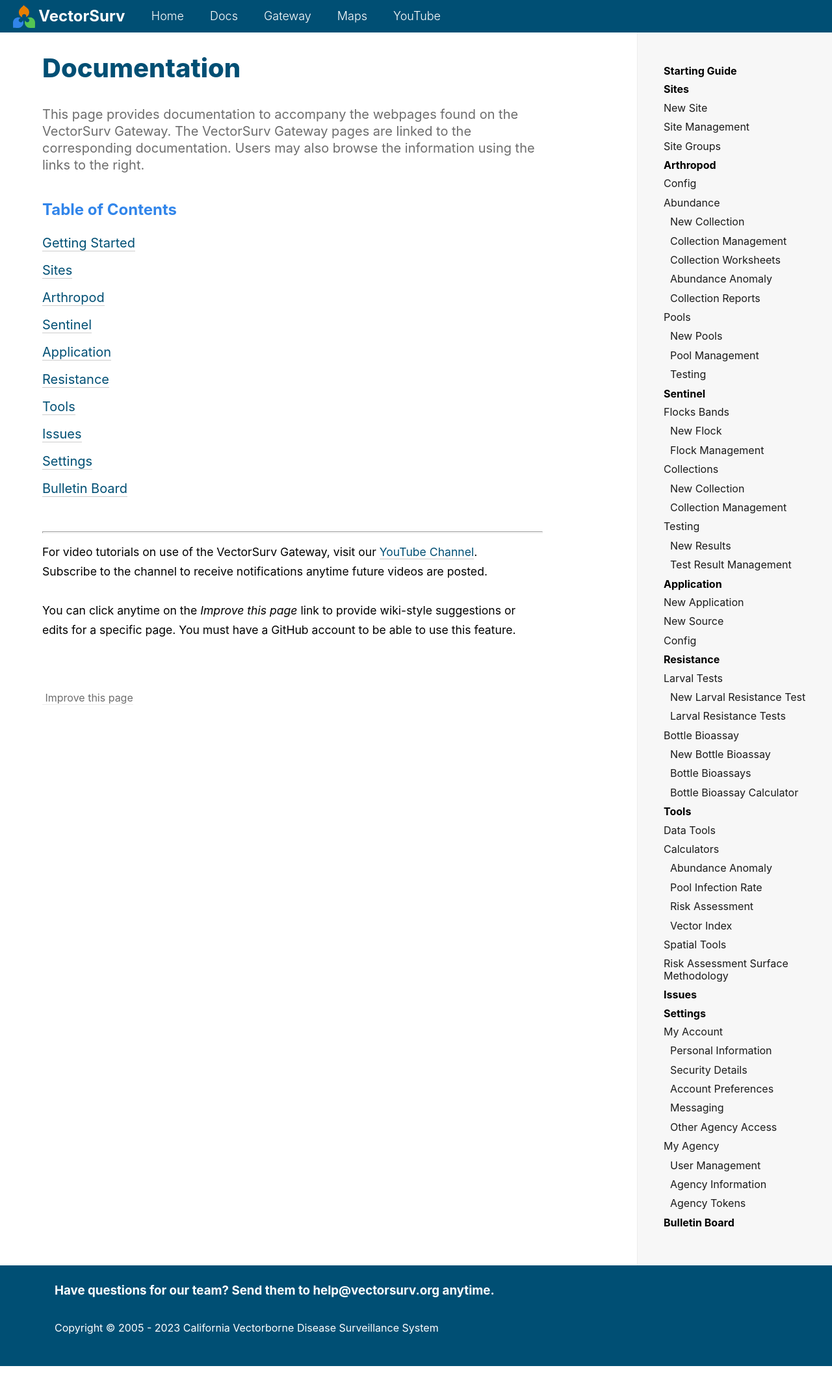
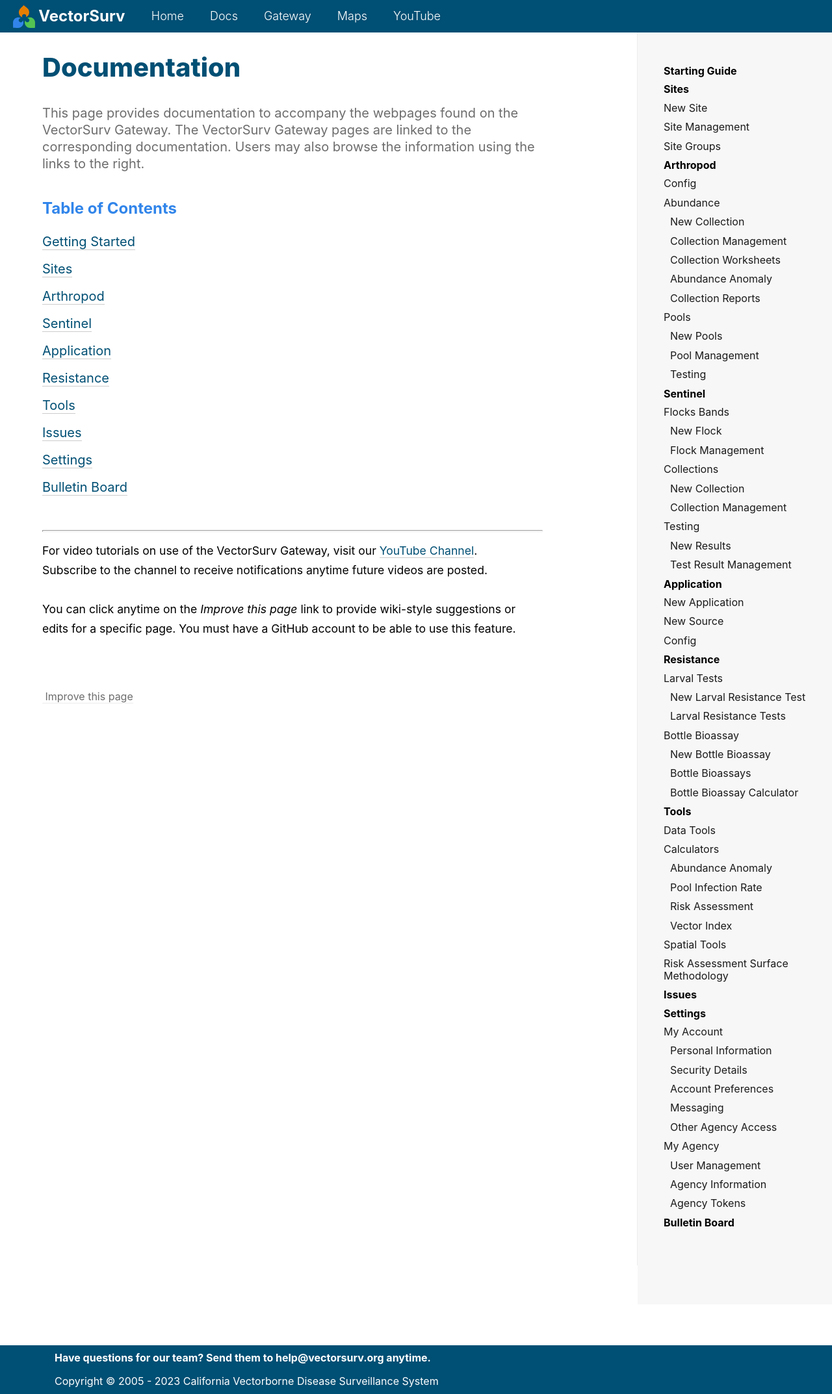
Before and after one commit to tlvaldepena/vectorsurv.org, a Jekyll site: the page built from _docs/index.md, in a window 1280 px wide. Shown: the whole page at 65% size. Built offline with Jekyll 4.4.1, drawn with Linux system fonts in a browser that asks for light colours; before the commit the page ends 2103 px from its top, so only the background shows below that.

Commit message:
Pr/8+9 (#9)
* Fix bug where page titles spawned under navbar

* Update to sticky footer

* Prettify sidebar

* Reduce copyright spacing

* Unfix sticky bottom

* update footer on mobile

---------

Co-authored-by: smranck <30805656+smranck@users.noreply.github.com>

```diff
--- a/_docs/index.md
+++ b/_docs/index.md
@@ -2,13 +2,6 @@
 title: Documentation
 permalink: /docs/
 ---
-
-<div class="grid-container3">
-    <div class= "box3">
-        <h1>  Documentation
-        </h1>
-    </div>
-</div>
 
 <h4>This page provides documentation to accompany the webpages found on the VectorSurv Gateway. The VectorSurv Gateway pages are linked to the corresponding documentation. Users may also browse the information using the links to the right.</h4><br>
 
--- a/_includes/doc_sidebar.html
+++ b/_includes/doc_sidebar.html
@@ -4,30 +4,36 @@
       <div class="sidebar-wrap-inner">
         <nav>
           <div>
-            {% for section in site.data.docs_nav %}
-            {% assign p = site.documents | where: "url", section.link | first %}
-            <h4 class="container">{%- if section.link %}<a href="{{ p.url }}">{%- if page.url == p.url %}<span class="current"></span>{%- endif %}
-              {%- endif %}{{ section.title }}{%- if section.link %}</a>{%- endif %}</h4>
+            {% for section in site.data.docs_nav %} {% assign p = site.documents
+            | where: "url", section.link | first %}
+            <h4 class="container">
+              {%- if section.link %}
+              <a href="{{ p.url }}"
+                >{%- if page.url == p.url %} <span class="current"></span> {%-
+                endif %} {%- endif %}{{ section.title }}{%- if section.link %}
+              </a>
+              {%- endif %}
+            </h4>
             <ul>
-              {% for item in section.docs %}
-                {% assign p = site.documents | where: "url", item.link | first %}
-                <li {%- if page.url == p.url %} class="current" {%- endif %}>
-                  <a class="item" href="{{ p.url }}">
-                    {%- if page.url == p.url %}<span class="current"></span>{%- endif %}
-                    {{ p.menu_name | default: p.title }}
-                  </a>
-                  <ul class="innerNav">
-                  {% for item2 in item.docs %}
-                  {% assign p = site.documents | where: "url", item2.link | first %}
-                  <li {%- if page.url == p.url %} class="current" {%- endif %}>
+              {% for item in section.docs %} {% assign p = site.documents |
+              where: "url", item.link | first %}
+              <li {%- if page.url=="p.url" %} class="current" {%- endif %}>
+                <a class="item" href="{{ p.url }}">
+                  {%- if page.url == p.url %}<span class="current"></span>{%-
+                  endif %} {{ p.menu_name | default: p.title }}
+                </a>
+                <ul class="innerNav">
+                  {% for item2 in item.docs %} {% assign p = site.documents |
+                  where: "url", item2.link | first %}
+                  <li {%- if page.url=="p.url" %} class="current" {%- endif %}>
                     <a class="item" href="{{ p.url }}">
-                      {%- if page.url == p.url %}<span class="current"></span>{%- endif %}
-                      {{ p.menu_name | default: p.title }}
+                      {%- if page.url == p.url %}<span class="current"></span
+                      >{%- endif %} {{ p.menu_name | default: p.title }}
                     </a>
                   </li>
                   {% endfor %}
-                  </ul>
-                </li>
+                </ul>
+              </li>
               {% endfor %}
             </ul>
             {% endfor %}
--- a/_includes/footer.html
+++ b/_includes/footer.html
@@ -2,11 +2,11 @@
   <footer class="bottom">
     <div class="wrap-outer">
       <div class="wrap-inner">
+
+        <h4>
+          Have questions for our team? Send them to <a href="mailto:help@vectorsurv.org">help@vectorsurv.org</a> anytime.
+        </h4>
         <br>
-        <h3>
-          Have questions for our team? Send them to <a href="mailto:help@vectorsurv.org">help@vectorsurv.org</a> anytime.
-        </h3>
-        <br><br>
         Copyright © 2005 - {{ "now" | date: "%Y" }} California Vectorborne Disease Surveillance System
       </div>
     </div>
--- a/_layouts/docs.html
+++ b/_layouts/docs.html
@@ -3,26 +3,32 @@
 ---
 
 <article class="documentation">
-
   <!-- add div class to add padding to top -->
   <div class="wrap-outer">
-  <!-- <header class="post-header">
+    <div class="grid-container3">
+      <header class="box3">
         <h1 class="post-title">{{ page.title | escape }}</h1>
-  </header> -->
+      </header>
+    </div>
 
     {% if page.gateway-url %}
     <div class="gateway-url">
-    <h4>Gateway URL: <a href="{{ page.gateway-url }}">{{ page.gateway-url }}</a></h4>
+      <h4>
+        Gateway URL: <a href="{{ page.gateway-url }}">{{ page.gateway-url }}</a>
+      </h4>
     </div>
     {% endif %}
 
-  <section class="content">
-      {{ content }}
-  </section>
+    <section class="content">{{ content }}</section>
 
     <div class="edit-page-container">
-      <a class="edit-page" data-proofer-ignore href="{{ site.github.repository_url }}/edit/master/{{ page.path }}"><i class="fa fa-pencil"></i> &nbsp;Improve this page</a>
+      <a
+        class="edit-page"
+        data-proofer-ignore
+        href="{{ site.github.repository_url }}/edit/master/{{ page.path }}"
+        ><i class="fa fa-pencil"></i> &nbsp;Improve this page</a
+      >
+    </div>
   </div>
 </article>
 {% include doc_sidebar.html %}
-</div>
--- a/assets/css/style.scss
+++ b/assets/css/style.scss
@@ -187,6 +187,10 @@
   top: 0;
   left: 0;
 }
+
+body {
+  position: absolute;
+ }
 
 .main-nav a{
   display: -webkit-box;
@@ -270,7 +274,13 @@
   background-color: #004F74;
   color: #ffffff;
   padding-top: 10px;
-  padding-bottom: 50px;
+  padding-bottom: 10px;
+  bottom: 0;
+  right: 0;
+  left: 0;
+  z-index:1;
+  position: absolute;
+
 }
 
 @media (min-width: 2000px) {
@@ -772,6 +782,7 @@
   position: relative;
   z-index: 0;
   -webkit-flex: 1 0 auto;
+  padding-bottom: 10vh;
 }
 
 .inner1 {
@@ -921,6 +932,7 @@
 
 @media (max-width: 599px) {
   .sidebar .sidebar-wrap-outer{
+      padding-bottom: 10vh;
       top:0;
       left: 0;
       bottom: 0;
@@ -937,6 +949,7 @@
 
 @media (min-width: 780px) {
   .sidebar .sidebar-wrap-outer{
+      padding-bottom: 13vh;
       margin-right:-999px;
       padding-right: 999px;
       background-color: #f7f7f7;
@@ -945,6 +958,7 @@
 
 @media (min-width: 780px) and (max-width: 1999px) {
   .sidebar .sidebar-wrap-outer{
+      padding-bottom: 13vh;
       position:fixed;
       z-index: 2;
       height: 100%;
@@ -953,9 +967,10 @@
 
 @media (min-width: 600px) {
   .sidebar .sidebar-wrap-outer{
+      padding-bottom: 13vh;
       position:fixed;
       z-index: 2;
-      height: calc(100vh - 60px);
+      height: 100vh;
       overflow-y: auto;
       -webkit-overflow-scrolling: touch;
       margin-right: -999px;
@@ -967,18 +982,21 @@
 
 @media (min-width: 600px) and (max-width: 779px) {
   .sidebar .sidebar-wrap-outer{
-      height:calc(100vh - 40px);
+      padding-bottom: 13vh;
+      height:100vh;
   }
 }
 
 @media (min-width: 780px) and (max-width: 1279px) {
   .sidebar .sidebar-wrap-outer{
-      height:calc(100vh - 50px);
+      padding-bottom: 13vh;
+      height:100vh;
   }
 }
 
 @media (min-width: 2000px) {
   .sidebar .sidebar-wrap-outer{
+      padding-bottom: 13vh;
       border-left:1px solid #ececec;
   }
 }
```
Lines whose indentation alone changed are shown as unchanged.
